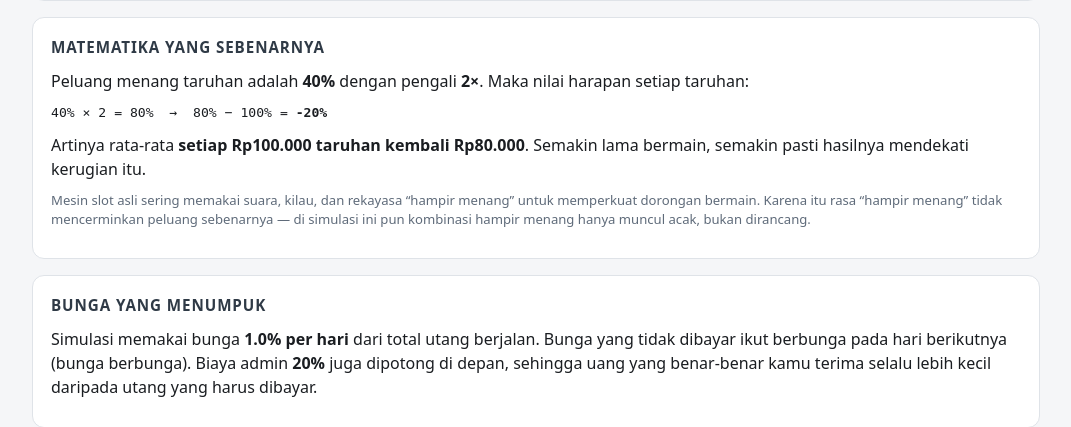
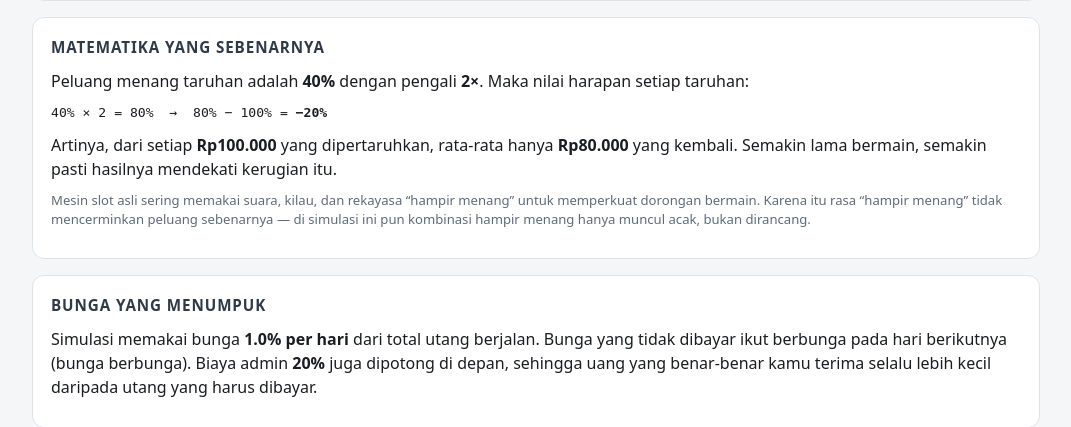
Before and after one commit to bebret/Simulator-Spiral-Utang, a FastAPI app: page /play/1/summary in a window 1280 px wide. Shown: the part 755-1182 px from the top of the page, without its empty margins (104-1175 px from the left). Run offline with FastAPI, Linux system fonts and the light colour scheme; tables that the repository leaves empty hold one stand-in row (values such as "Sample post").

Commit message:
style: perapian teks nilai harapan dan judul halaman
Menampilkan minus tipografis pada nilai harapan, memperjelas kalimat
contoh Rp100.000, dan menamai halaman permainan "Simulasi Taruhan".

```diff
--- a/app/main.py
+++ b/app/main.py
@@ -48,6 +48,7 @@ def signed_rupiah(value) -> str:
 
 templates.env.filters["rupiah"] = rupiah
 templates.env.filters["signed_rupiah"] = signed_rupiah
+templates.env.filters["minus"] = lambda value: str(value).replace("-", "−")
 
 
 def wib_time(value) -> str:
--- a/app/templates/play.html
+++ b/app/templates/play.html
@@ -3,7 +3,7 @@
 <head>
   <meta charset="utf-8">
   <meta name="viewport" content="width=device-width, initial-scale=1">
-  <title>Simulasi — {{ player.nickname }}</title>
+  <title>Simulasi Taruhan — {{ player.nickname }}</title>
   <link rel="stylesheet" href="/static/style.css">
 </head>
 <body>
--- a/app/templates/summary.html
+++ b/app/templates/summary.html
@@ -75,12 +75,12 @@
       <p class="small" style="font-family: ui-monospace, monospace;">
         {{ (summary.win_probability * 100)|round|int }}% × {{ payout_mult|int }} = {{ (summary.win_probability * payout_mult * 100)|round|int }}%
         &nbsp;→&nbsp; {{ (summary.win_probability * payout_mult * 100)|round|int }}% − 100% =
-        <strong>{{ (summary.expected_value_per_bet * 100)|round|int }}%</strong>
+        <strong>{{ (summary.expected_value_per_bet * 100)|round|int|minus }}%</strong>
       </p>
       <p>
-        Artinya rata-rata <strong>setiap {{ 100000|rupiah }} taruhan kembali
-        {{ ((1 + summary.expected_value_per_bet) * 100000)|round|int|rupiah }}</strong>.
-        Semakin lama bermain, semakin pasti hasilnya mendekati kerugian itu.
+        Artinya, dari setiap <strong>{{ 100000|rupiah }}</strong> yang dipertaruhkan,
+        rata-rata hanya <strong>{{ ((1 + summary.expected_value_per_bet) * 100000)|round|int|rupiah }}</strong>
+        yang kembali. Semakin lama bermain, semakin pasti hasilnya mendekati kerugian itu.
       </p>
       <p class="muted small">
         Mesin slot asli sering memakai suara, kilau, dan rekayasa “hampir menang” untuk
```
